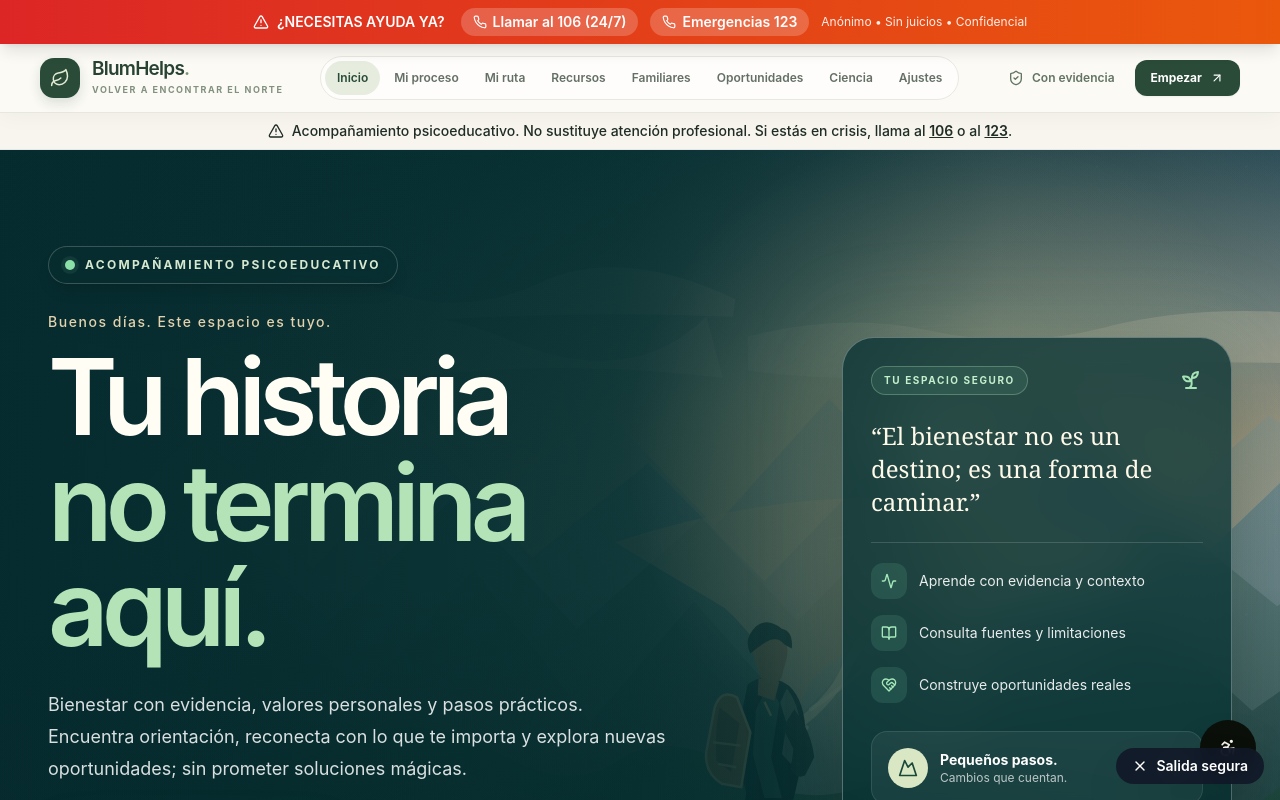
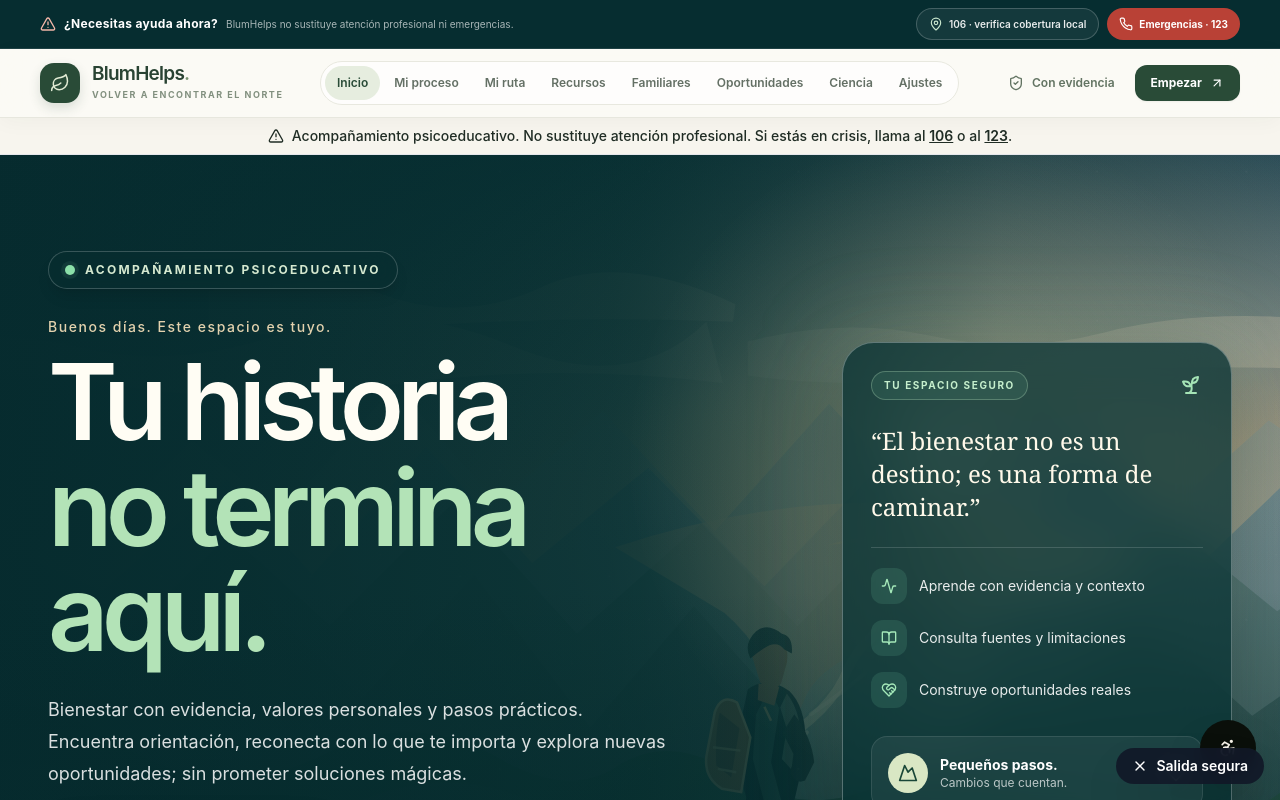
Before and after one commit to ariasalejo/Blumhelps, a React (Vite) app: page / in a window 1280 px wide. Shown: the top 800 px of the page. Built offline with nearby package versions, Linux system fonts and the light colour scheme.

Commit message:
Clarify crisis-line scope and refine the assistance strip

```diff
--- a/src/components/crisis/CrisisBar.tsx
+++ b/src/components/crisis/CrisisBar.tsx
@@ -1,32 +1,38 @@
 import React from 'react';
-import { Phone, AlertTriangle } from 'lucide-react';
+import { Phone, AlertTriangle, MapPin } from 'lucide-react';
 import { crisisConfigColombia, getVisibleCrisisResources } from '../../data/recovery/crisis';
 
-// CrisisBar lee configuración. 122 oculto hasta verificación. 106 con alcance explícito.
-// No se hardcodea lógica de países no verificados.
-
+// La franja informa rutas de ayuda sin prometer alcance o disponibilidad que no esté verificada.
 export function CrisisBar() {
-  const resources = getVisibleCrisisResources(crisisConfigColombia).slice(0, 2);
-  const tel106 = resources.find((r) => r.shortLabel === '106')?.phone ?? '106';
-  const tel123 = resources.find((r) => r.shortLabel === '123')?.phone ?? '123';
+  const resources = getVisibleCrisisResources(crisisConfigColombia);
+  const tel106 = resources.find((resource) => resource.shortLabel === '106')?.phone ?? '106';
+  const tel123 = resources.find((resource) => resource.shortLabel === '123')?.phone ?? '123';
 
   return (
-    <div className="bg-gradient-to-r from-red-600 to-orange-600 text-white sticky top-0 z-[60] shadow-lg">
-      <div className="max-w-6xl mx-auto px-4 py-2 flex flex-col sm:flex-row items-center justify-center gap-2 sm:gap-4 text-sm">
-        <div className="flex items-center gap-2 font-semibold">
-          <AlertTriangle className="w-4 h-4" />
-          <span>¿NECESITAS AYUDA YA?</span>
+    <div className="border-b border-white/10 bg-[#062d30] text-white">
+      <div className="mx-auto flex max-w-[1500px] flex-col gap-2 px-4 py-2 sm:flex-row sm:items-center sm:justify-between sm:gap-4 sm:px-7 lg:px-10">
+        <div className="flex items-center justify-center gap-2 text-center sm:justify-start sm:text-left">
+          <AlertTriangle className="h-4 w-4 shrink-0 text-[#f2b6a8]" aria-hidden="true" />
+          <span className="text-[11px] font-bold tracking-wide sm:text-xs">¿Necesitas ayuda ahora?</span>
+          <span className="hidden text-[10px] text-white/65 md:inline">BlumHelps no sustituye atención profesional ni emergencias.</span>
         </div>
-        <div className="flex items-center gap-3 flex-wrap justify-center">
-          <a href={`tel:${tel106}`} className="flex items-center gap-1.5 px-3 py-1 rounded-full bg-white/20 hover:bg-white/30 transition font-semibold" title="Línea 106 - principalmente distrital (Bogotá). Alcance nacional a verificar.">
-            <Phone className="w-3.5 h-3.5" />
-            Llamar al {tel106} (24/7)
+        <div className="flex flex-wrap items-center justify-center gap-2 sm:justify-end">
+          <a
+            href={`tel:${tel106}`}
+            title="La cobertura de la línea 106 puede variar. Principalmente distrital (Bogotá); verifica disponibilidad en tu municipio."
+            className="inline-flex min-h-8 items-center gap-1.5 rounded-full border border-white/20 bg-white/[.06] px-3 py-1.5 text-[10px] font-semibold text-white/90 transition hover:border-white/40 hover:bg-white/10 focus-visible:outline focus-visible:outline-2 focus-visible:outline-offset-2 focus-visible:outline-white"
+          >
+            <MapPin className="h-3.5 w-3.5 text-[#c9e7ce]" aria-hidden="true" />
+            106 · verifica cobertura local
           </a>
-          <a href={`tel:${tel123}`} className="flex items-center gap-1.5 px-3 py-1 rounded-full bg-white/20 hover:bg-white/30 transition font-semibold">
-            <Phone className="w-3.5 h-3.5" />
-            Emergencias {tel123}
+          <a
+            href={`tel:${tel123}`}
+            title="Llamar al número de emergencias. Confirma la cobertura local."
+            className="inline-flex min-h-8 items-center gap-1.5 rounded-full bg-[#b94136] px-3 py-1.5 text-[10px] font-bold text-white transition hover:bg-[#a4342c] focus-visible:outline focus-visible:outline-2 focus-visible:outline-offset-2 focus-visible:outline-white"
+          >
+            <Phone className="h-3.5 w-3.5" aria-hidden="true" />
+            Emergencias · 123
           </a>
-          <span className="hidden md:inline text-xs opacity-90">Anónimo • Sin juicios • Confidencial</span>
         </div>
       </div>
     </div>
```
